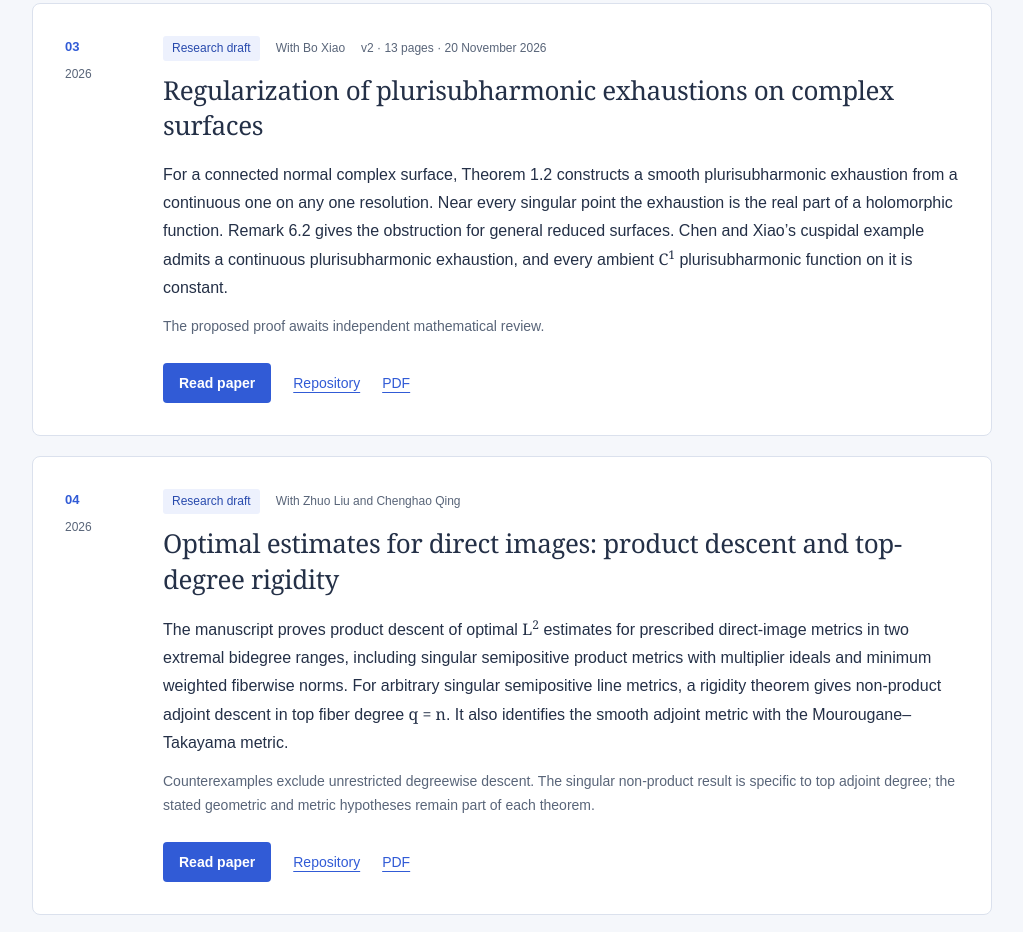
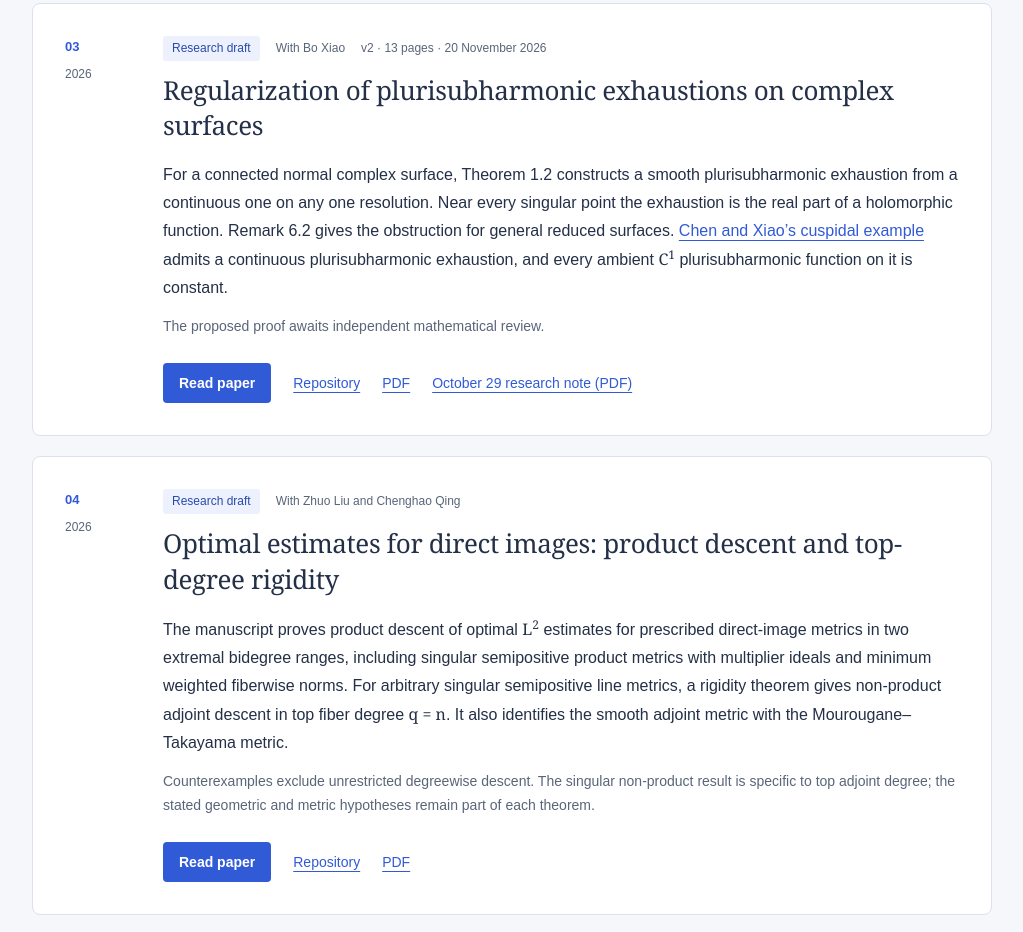
Before and after one commit to chen-zhijian/chen-zhijian.github.io, a plain HTML site: page index.html in a window 1280 px wide. Shown: the part 1743-2675 px from the top of the page, without its empty margins (128-1151 px from the left). Drawn offline with Linux system fonts and the light colour scheme.

Commit message:
Publish the October 29 research note and sync the surface paper citations

```diff
--- a/index.html
+++ b/index.html
@@ -195,12 +195,13 @@
         <div>
           <div class="paper-meta"><span class="status">Research draft</span><span>With Bo Xiao</span><span>v2 · 13 pages · 20 November 2026</span></div>
           <h3 id="surface-regularization-title"><a href="https://github.com/chen-zhijian/surface-regularization/blob/main/papers/paper_v2.pdf">Regularization of plurisubharmonic exhaustions on complex surfaces</a></h3>
-          <p class="paper-summary">For a connected normal complex surface, Theorem 1.2 constructs a smooth plurisubharmonic exhaustion from a continuous one on any one resolution. Near every singular point the exhaustion is the real part of a holomorphic function. Remark 6.2 gives the obstruction for general reduced surfaces. Chen and Xiao’s cuspidal example admits a continuous plurisubharmonic exhaustion, and every ambient <span class="math">C<sup>1</sup></span> plurisubharmonic function on it is constant.</p>
+          <p class="paper-summary">For a connected normal complex surface, Theorem 1.2 constructs a smooth plurisubharmonic exhaustion from a continuous one on any one resolution. Near every singular point the exhaustion is the real part of a holomorphic function. Remark 6.2 gives the obstruction for general reduced surfaces. <a href="/papers/psh-exhaustion.pdf#page=37">Chen and Xiao’s cuspidal example</a> admits a continuous plurisubharmonic exhaustion, and every ambient <span class="math">C<sup>1</sup></span> plurisubharmonic function on it is constant.</p>
           <p class="open-question">The proposed proof awaits independent mathematical review.</p>
           <div class="paper-links" aria-label="Surface regularization resources">
             <a class="button" href="https://github.com/chen-zhijian/surface-regularization/blob/main/papers/paper_v2.pdf">Read paper</a>
             <a href="https://github.com/chen-zhijian/surface-regularization">Repository</a>
             <a href="/papers/surface-regularization.pdf" type="application/pdf">PDF</a>
+            <a href="/papers/intrinsic-current-methods.pdf" type="application/pdf">October 29 research note (PDF)</a>
           </div>
         </div>
       </article>
```
Also changed, not shown: papers/manifest.json, 3 other files.
